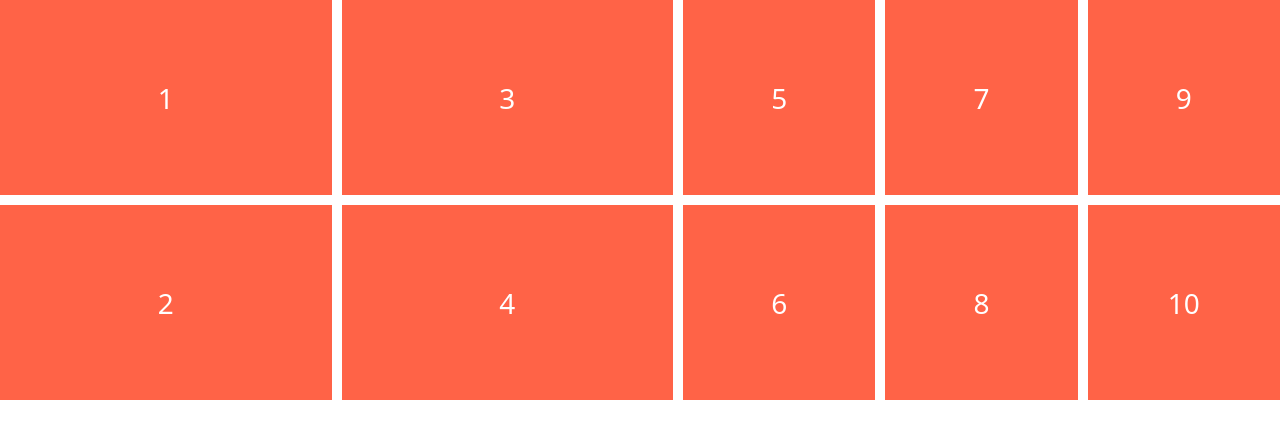
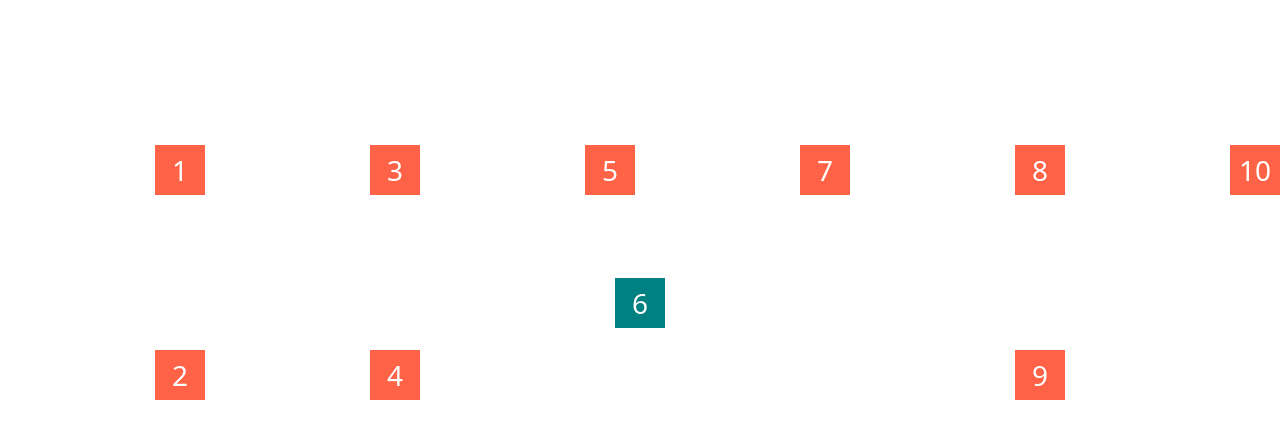
Before and after one commit to txxgxxx/CSS-LayoutMasterclass, a plain HTML site: page index.html in a window 1280 px wide. Drawn offline with Linux system fonts and the light colour scheme.

Commit message:
3.7 align and justify items

```diff
--- a/style.css
+++ b/style.css
@@ -10,11 +10,16 @@ body {
   gap: 10px;
   grid-template-columns: repeat(2, 1fr);
   grid-template-rows: repeat(2, 1fr);
-  grid-auto-columns: 0.58fr;
+  grid-auto-columns: 1fr;
   grid-auto-flow: column;
+  /* justify-items: end;
+  align-items: end; */
+  place-items: end end;
 }
 
 .child {
+  width: 50px;
+  height: 50px;
   background-color: tomato;
   color: white;
   font-size: 28px;
@@ -22,3 +27,11 @@ body {
   justify-content: center;
   align-items: center;
 }
+
+.child:nth-child(6){
+  background-color: teal;
+  /* align-self: center;
+  justify-self: end; */
+  place-self: center;
+  grid-column: span 2;
+}
```
